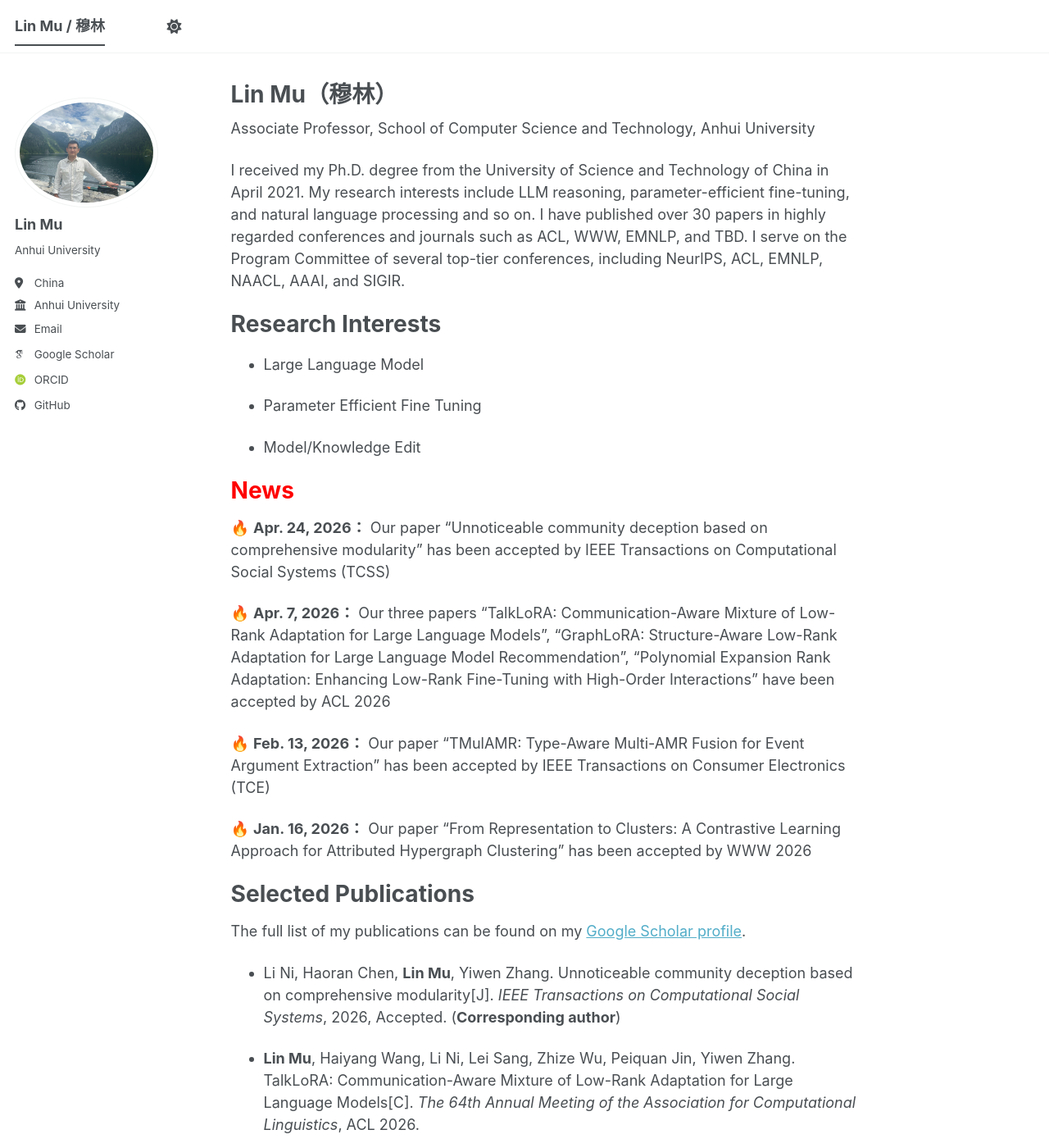
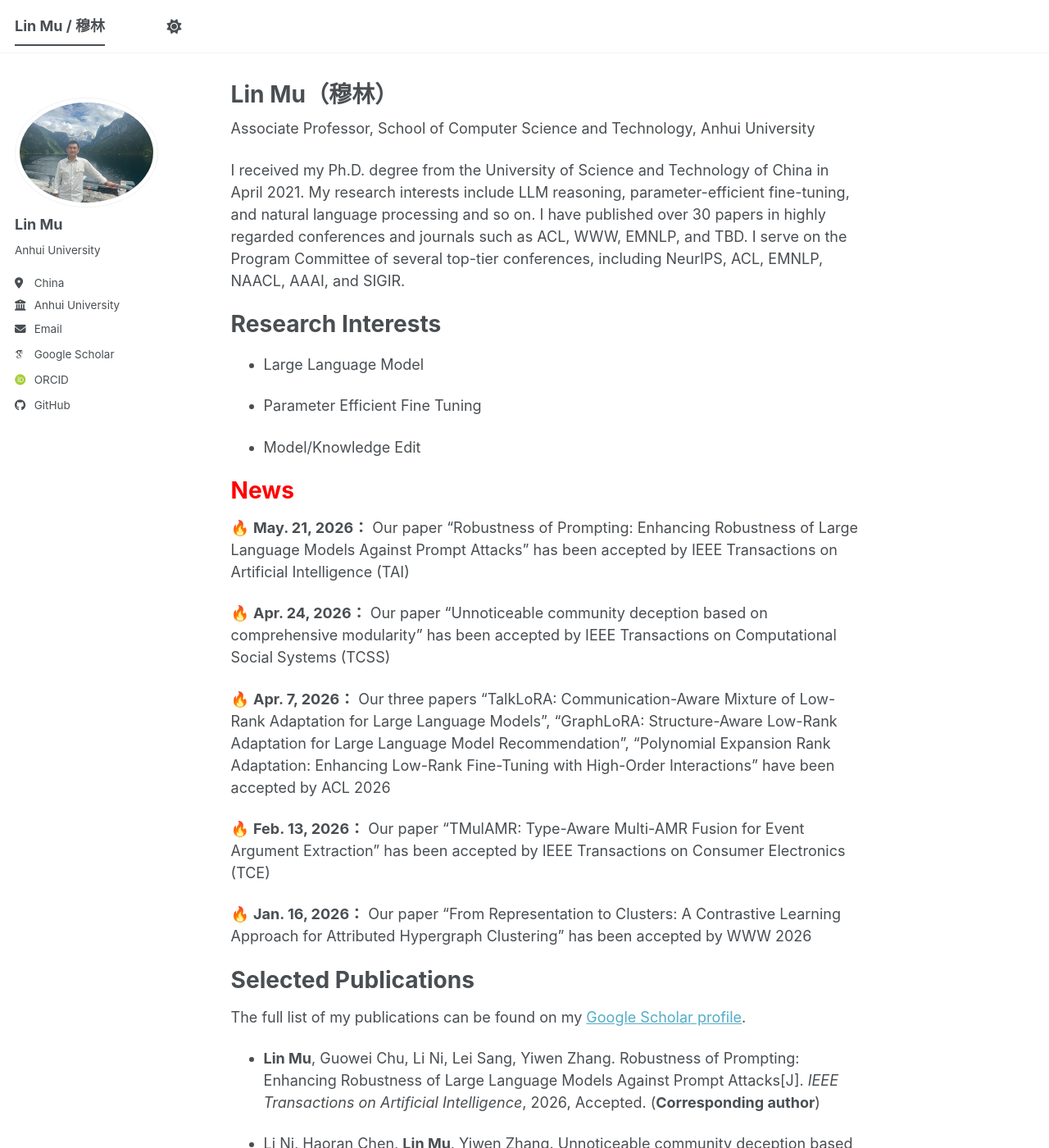
Before and after one commit to mulin-ahu/mulin-ahu.github.io, a Jekyll site: the page built from _pages/about.md, in a window 1280 px wide and 1400 px high. Shown: the whole window at 82% size. Built offline with Jekyll 4.4.1, drawn with Linux system fonts in a browser that asks for light colours; some web fonts are replaced; a script bundle is joined from its source files by our own code; library files that are not in the unit come from our copies; some of the changed lines change nothing that is shown; some of the changed text lies outside the part shown.

Commit message:
Update about.md

```diff
--- a/_pages/about.md
+++ b/_pages/about.md
@@ -21,6 +21,8 @@ Research Interests
 
 <span style="color: red;">News</span>
 ======
+🔥 **May. 21, 2026：** Our paper "Robustness of Prompting: Enhancing Robustness of Large Language Models Against Prompt Attacks" has been accepted by IEEE Transactions on Artificial Intelligence (TAI)
+
 🔥 **Apr. 24, 2026：** Our paper "Unnoticeable community deception based on comprehensive modularity" has been accepted by IEEE Transactions on Computational Social Systems (TCSS)
 
 🔥 **Apr. 7, 2026：** Our three papers "TalkLoRA: Communication-Aware Mixture of Low-Rank Adaptation for Large Language Models", "GraphLoRA: Structure-Aware Low-Rank Adaptation for Large Language Model Recommendation", "Polynomial Expansion Rank Adaptation: Enhancing Low-Rank Fine-Tuning with High-Order Interactions" have been accepted by ACL 2026
@@ -32,6 +34,8 @@ Research Interests
 Selected Publications
 ======
 The full list of my publications can be found on my [Google Scholar profile](https://scholar.google.com/citations?user=NC97qUkAAAAJ).
+
+- **Lin Mu**, Guowei Chu, Li Ni, Lei Sang, Yiwen Zhang. Robustness of Prompting: Enhancing Robustness of Large Language Models Against Prompt Attacks[J]. *IEEE Transactions on Artificial Intelligence*, 2026, Accepted. (**Corresponding author**)
 
 - Li Ni, Haoran Chen, **Lin Mu**, Yiwen Zhang. Unnoticeable community deception based on comprehensive modularity[J]. *IEEE Transactions on Computational Social Systems*, 2026, Accepted. (**Corresponding author**)
 
@@ -89,17 +93,20 @@ Students
 
 |  Name  |  Admission Year  |            Notes                                     |
 | --------  | :------:| ------------------------------------------------------------ |
-| 程一德（已毕业）    | 2022  | 和张老师合带,发表1篇IEEE TBD (中科院2区),1篇APWEB-WAIM (CCF-C)    |
+| 程一德（已毕业）    | 2022  | 和张老师合带,发表1篇TBD (IEEE 会刊),1篇APWEB-WAIM (CCF-C)    |
 |张文豪      | 2023  | 发表2篇ACL（CCF-A）, 获得国家奖学金                         |
-| 王晓玉     | 2023  | 发表1篇ACL（CCF-A）, 获得国家奖学金, 安徽省优秀毕业生               |
+| 王晓玉     | 2023  | 发表1篇ACL（CCF-A）, 1篇TCE(IEEE 会刊), 获得国家奖学金, 安徽省优秀毕业生   |
 | 沈军       | 2023  | 发表1篇EMNLP（CAAI-A）, 1篇IEEE SMC （CCF-C）                   |
-| 王海洋       | 2024  | 发表1篇ACL（CCF-A）                   |
-| 王国基      | 2024  | 发表1篇ACL（CCF-A）                   |
-| 楚国威       | 2024  |                   |
-| 刘书明       | 2025  |                  |
-| 李文杰       | 2025  |                    |
-| 汪平       | 2025  |                    |
-| 李胜杰       | 2025  | 和张老师合带                   |
+| 王海洋     | 2024  | 发表1篇ACL（CCF-A）                   |
+| 王国基     | 2024  | 发表1篇ACL（CCF-A）                   |
+| 楚国威     | 2024  | 发表1篇TAI (IEEE 会刊)                 |
+| 刘书明     | 2025  |                  |
+| 李文杰     | 2025  |                  |
+| 汪平       | 2025  |                  |
+| 李胜杰     | 2025  | 和张老师合带      |
+| 杜锦国曦   | 2026  |                  |
+| 苏鑫冉     | 2026  |   和魏老师合带    |
+| 董超博     | 2026  |   和张老师合带    |
 
 
 Contacts
```
